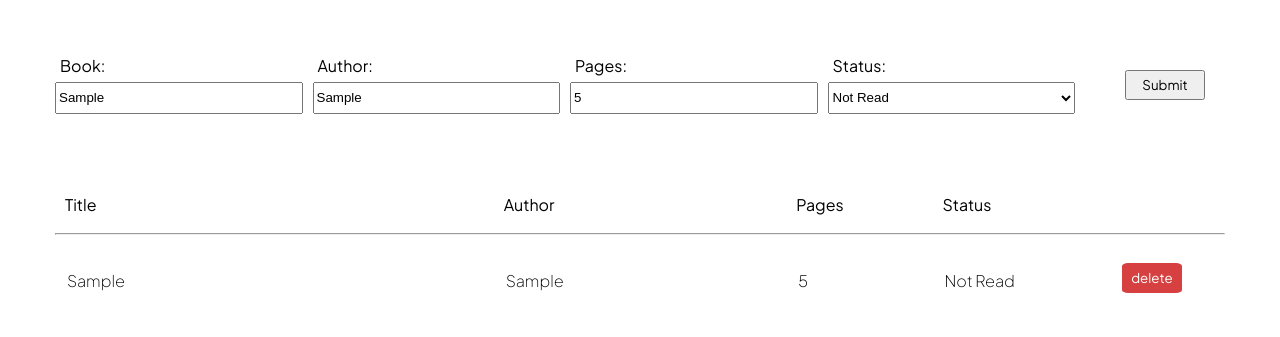
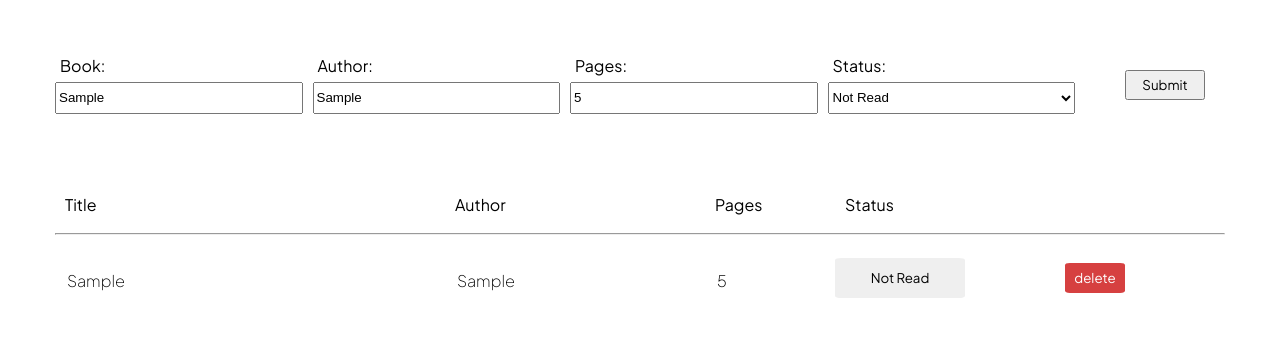
Before and after one commit to jesscz/library, a plain HTML site: page index.html in a window 1280 px wide. Both pictures are taken after typing "Sample", "Sample", "5" into the empty fields and a click on the button "Submit". Shown: the part 83-420 px from the top of the page. Drawn offline with Linux system fonts and the light colour scheme.

Commit message:
Add read status toggle and edit CSS

```diff
--- a/script.js
+++ b/script.js
@@ -1,5 +1,7 @@
 const submitBook = document.getElementById("submit-button");
 const bookDisplay = document.getElementById("book-display");
+
+
 
 
 let myLibrary = [];
@@ -21,7 +23,7 @@ function addBookToLibrary(){
     if ((title != "") && (author != "") && (pages != "")){ //if values are not empty add book as new book
         const newBook = new Book(title, author, pages, progress);
         myLibrary.push(newBook);
-        console.log(myLibrary.length);
+        console.log(myLibrary);
     }
     let i = ((myLibrary.length) - 1); //same as mylibrary[index]
     if (i >= 0){ //if it is not -1 (which means empty)
@@ -30,8 +32,10 @@ function addBookToLibrary(){
         const bookTitle = document.createElement("p");
         const bookAuthor = document.createElement("p");
         const bookPages = document.createElement("p");
-        const bookStatus = document.createElement("p");
+        const bookStatus = document.createElement("button");
+        bookStatus.setAttribute("class", "progress");
         const deleteBtn = document.createElement("button");
+        deleteBtn.setAttribute("class", "delete-button");
         deleteBtn.innerHTML = "delete";
         bookTitle.append(myLibrary[i][`title`]);
         bookAuthor.append(myLibrary[i][`author`]);
@@ -43,12 +47,27 @@ function addBookToLibrary(){
         bookContainer.appendChild(bookStatus);
         bookContainer.appendChild(deleteBtn);
         bookDisplay.appendChild(bookContainer);
-        console.log(bookContainer);
+        deleteBtn.addEventListener("click", function() {
+            this.parentNode.remove(); //remove visually
+            let x = myLibrary.indexOf(this.parentNode.firstChild);
+            myLibrary.splice(x, 1);
+            console.log(myLibrary);
+        });
+        bookStatus.addEventListener("click", function() {
+            if((this.parentNode.lastChild.previousSibling.innerHTML) == "Not Read"){
+                this.parentNode.lastChild.previousSibling.innerHTML = "Read";
+            }
+            else if((this.parentNode.lastChild.previousSibling.innerHTML) == "Read"){
+                this.parentNode.lastChild.previousSibling.innerHTML = "Not Read"
+            }
+
+        });
     }
 }
 
 
 
-submitBook.addEventListener("click", () => {
+
+submitBook.addEventListener("click", function() {
     addBookToLibrary();
 });
--- a/styles.css
+++ b/styles.css
@@ -41,7 +41,7 @@ h1{
 }
 #title-grid, #book-display{
     display: grid;
-    grid-template-columns: 3fr 2fr 1fr 1fr 1fr;
+    grid-template-columns: 3fr 2fr 1fr 1fr 2fr;
     grid-auto-rows: auto;
 }
 .title-grid{
@@ -54,7 +54,7 @@ h1{
 .books{
     display: grid;
     grid-column: 1 / 6;
-    grid-template-columns: 3fr 2fr 1fr 1fr 1fr;
+    grid-template-columns: 3fr 2fr 1fr 1fr 2fr;
     height: 70px;
     font-weight: 200;
     align-items: center;
@@ -63,7 +63,13 @@ h1{
     padding-left: 12px;
     margin-bottom: 10px;
 }
-.books>button{
+.progress{
+    height: 40px;
+    width: auto;
+    border: none;
+    border-radius: 5%;
+}
+.delete-button{
     grid-column: 5 / 6;
     height: 30px;
     width: 60px;
@@ -71,7 +77,7 @@ h1{
     place-self: center;
     background-color: rgb(214, 64, 64);
     color: white;
-    border-radius: 10%;
+    border-radius: 8%;
 }
 .books>button:hover{
     opacity: 70%;
```
